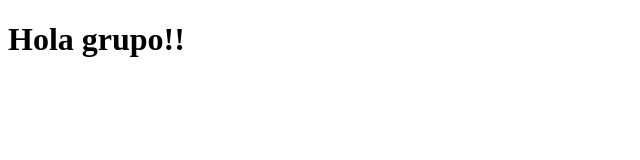
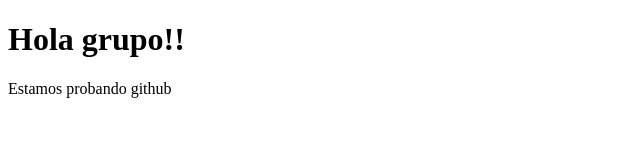
Before and after one commit to chukita/grupo13, a plain HTML site: page index.html in a window 1280 px wide. Shown: the whole page, without its empty margins (0-640 px from the left). Drawn offline with Linux system fonts and the light colour scheme.

Commit message:
Update index.html

```diff
--- a/index.html
+++ b/index.html
@@ -8,5 +8,6 @@
 </head>
 <body>
     <h1>Hola grupo!!</h1>
+    <p>Estamos probando github</p>
 </body>
 </html>
```
